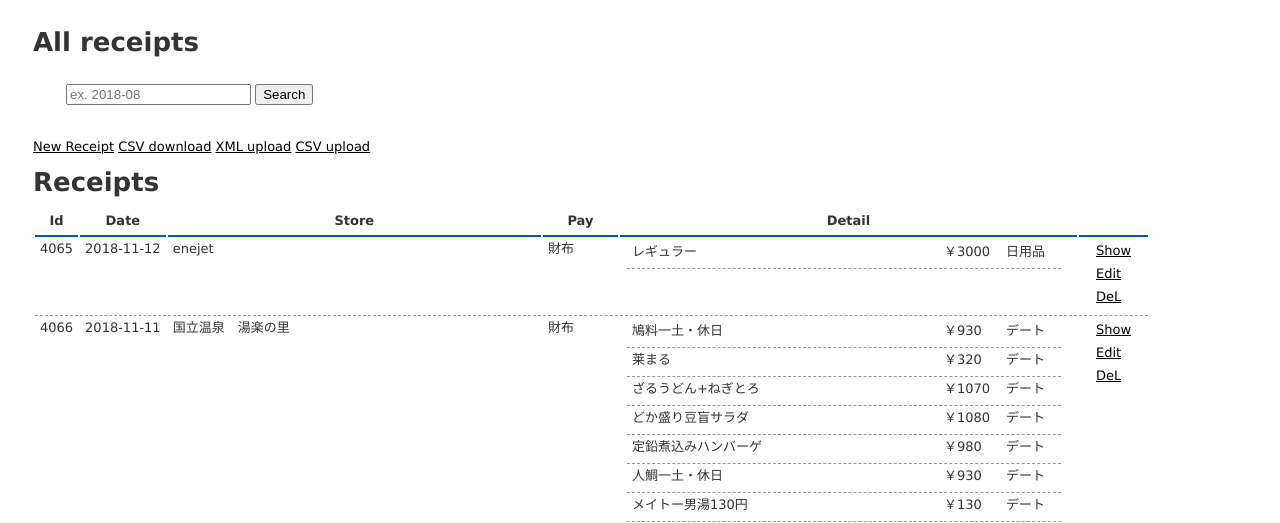
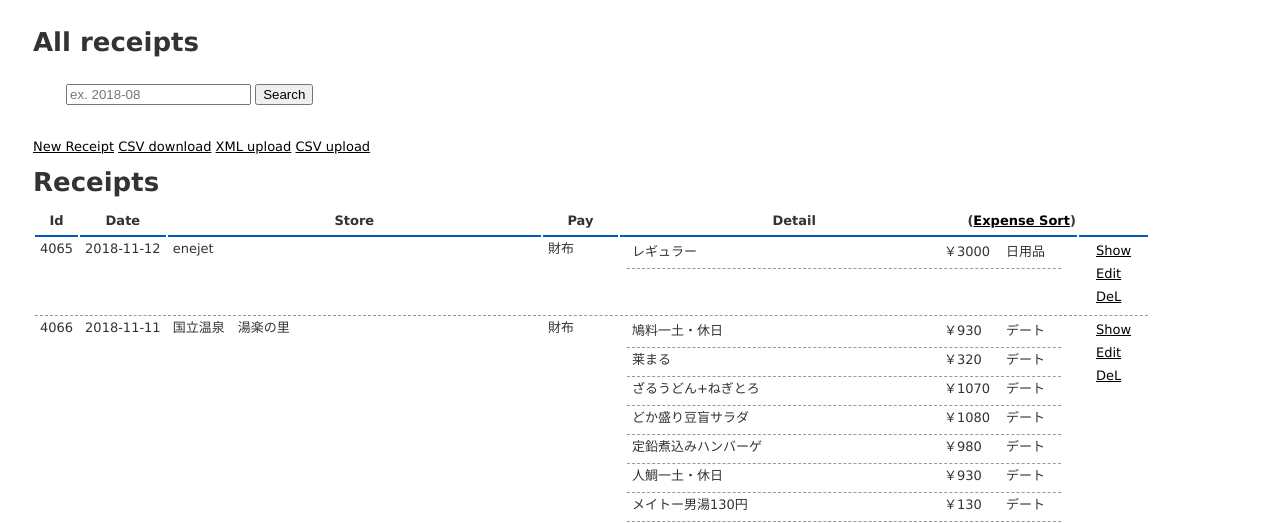
Before and after one commit to bbbar326/kakeibo, a Rails app: page /receipts in a window 1280 px wide. Shown: the top 523 px of the page. Run offline with Rails 7, Linux system fonts and the light colour scheme; data comes from the database, SQL or seed files in the repository; style sheets or scripts are compiled from the project's sources; some libraries are stand-ins or nearby versions.

```diff
--- a/app/controllers/receipts_controller.rb
+++ b/app/controllers/receipts_controller.rb
@@ -8,6 +8,8 @@ class ReceiptsController < ApplicationController
   def index
      if search_params[:search]
        @receipts = Receipt.search(search_params[:search]).preload(:store, :receipt_details, :pay_account, receipt_details: :expense).order(date: "DESC")
+     elsif sort_params[:sort] == "expense"
+       @receipts = Receipt.eager_load(:store, :receipt_details, :pay_account, receipt_details: :expense).order("receipt_details.expense_id").all
      else
        @receipts = Receipt.preload(:store, :receipt_details, :pay_account, receipt_details: :expense).order(date: "DESC").all
      end
@@ -90,7 +92,7 @@ class ReceiptsController < ApplicationController
   def update
     respond_to do |format|
       if @receipt.update(receipt_params)
-        format.html { redirect_to @receipt, notice: 'Receipt was successfully updated.' }
+        format.html { redirect_to receipts_url, notice: 'Receipt was successfully updated.' }
         format.json { render :show, status: :ok, location: @receipt }
       else
         format.html { render :edit }
@@ -128,6 +130,10 @@ class ReceiptsController < ApplicationController
       params.permit(:search)
     end
 
+    def sort_params
+      params.permit(:sort)
+    end
+
     def xml_params
       params.permit(:xml_upload)
     end
--- a/app/models/receipt.rb
+++ b/app/models/receipt.rb
@@ -115,7 +115,7 @@ class Receipt < ApplicationRecord
 
     count = 0
     logger.info "-----------CSVの読み込み_開始-----------"
-    CSV.foreach(file.path, headers: true, encoding: 'BOM|UTF-8') do |fg|
+    CSV.foreach(file.path, headers: true, encoding: 'BOM|UTF-8:Shift_JIS') do |fg|
 
       record = preload(:store, :pay_account).find_or_initialize_by(id: fg["receipt/id"])
 
--- a/app/views/receipts/index.html.erb
+++ b/app/views/receipts/index.html.erb
@@ -46,7 +46,9 @@ onclick: 'document.getElementById("csv_upload").click();',
       <th>Date</th>
       <th>Store</th>
       <th>Pay</th>
-      <th>Detail</th>
+      <th>Detail
+        <span style="float: right">(<%= link_to 'Expense Sort', receipts_path(sort: "expense") %>)</span>
+      </th>
       <th></th>
     </tr>
   </thead>
```
